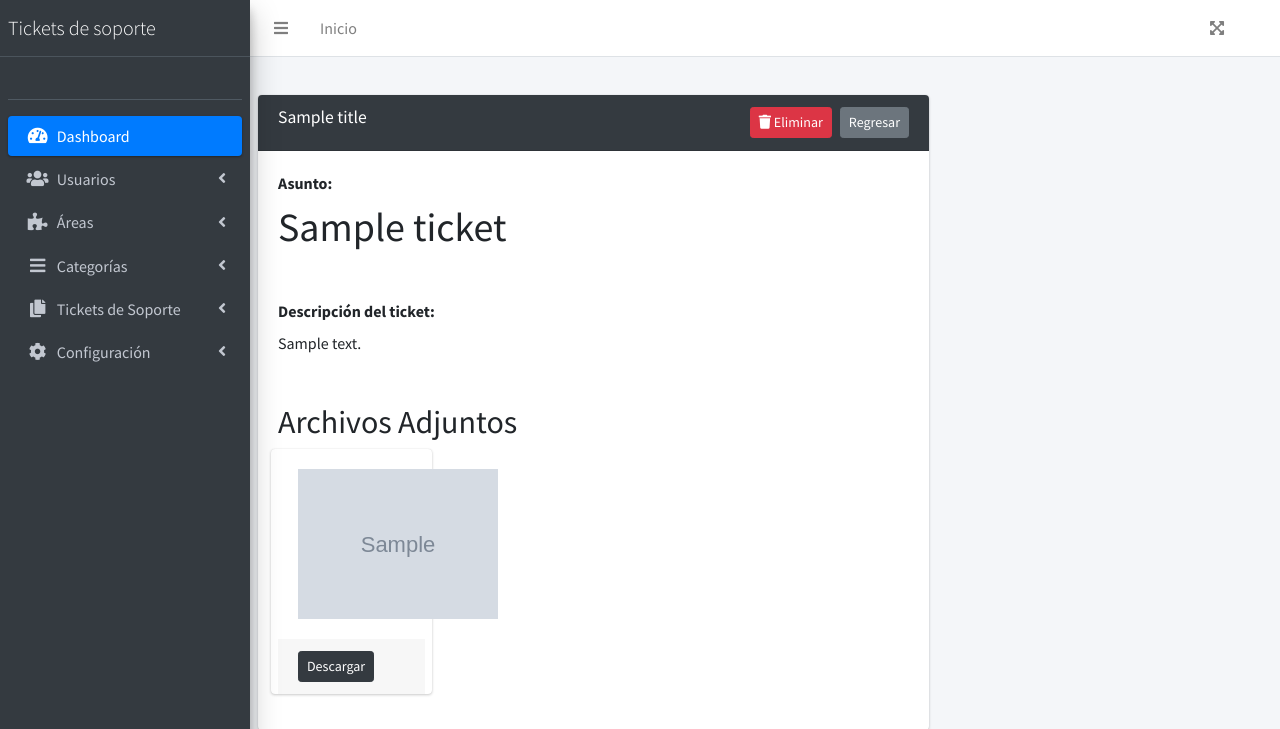
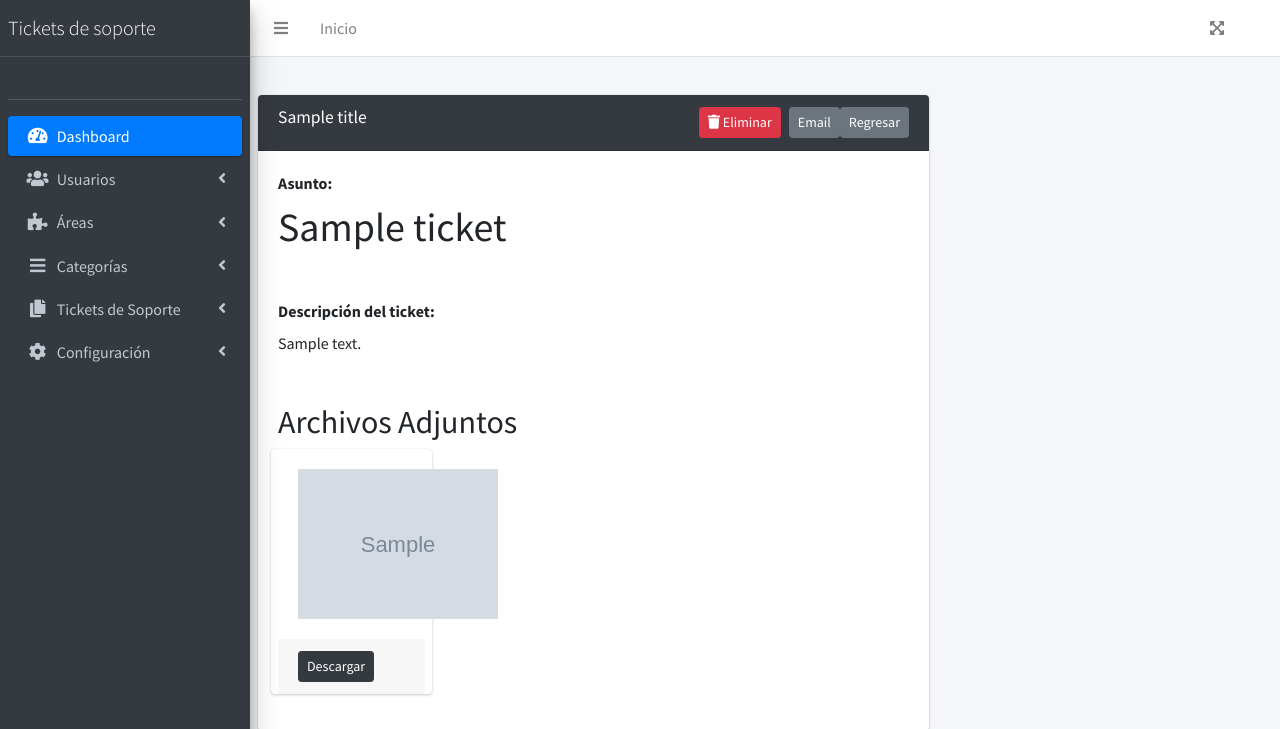
Before and after one commit to edgardegantea/tickets, a CodeIgniter 4 app: the page made by app/Views/admin/tickets/show.php in a window 1280 px wide. Shown: the top 729 px of the page. Run offline with PHP 8.4 and a stand-in for CodeIgniter, Linux system fonts and the light colour scheme; the template is opened without the code that fills it: most values are stand-ins (such as "Sample title", 1, 10 or a date in 2020); grey boxes marked "Sample" are stand-in pictures; data that the repository does not hold is empty; some libraries are stand-ins or nearby versions.

Commit message:
Actualización

```diff
--- a/app/Views/admin/tickets/show.php
+++ b/app/Views/admin/tickets/show.php
@@ -14,6 +14,8 @@ echo '<a class="button is-outlined is-light" href="' . $_SERVER['HTTP_REFERER']
                     <h3 class="card-title"><?= esc($title); ?></h3>
                     <a class="btn btn-sm btn-secondary float-right"
                         href="<?= site_url('admin/tickets'); ?>">Regresar</a>
+                        <a class="btn btn-sm btn-secondary float-right"
+                        href="<?= site_url('admin/tickets/enviarEmail'); ?>">Email</a>
                     <form class="display-none" method="post" action="<?= base_url('/admin/tickets/' . $ticket['id']) ?>"
                         id="ticketDeleteForm<?= $ticket['id'] ?>">
                         <input type="hidden" name="_method" value="DELETE" />
```
